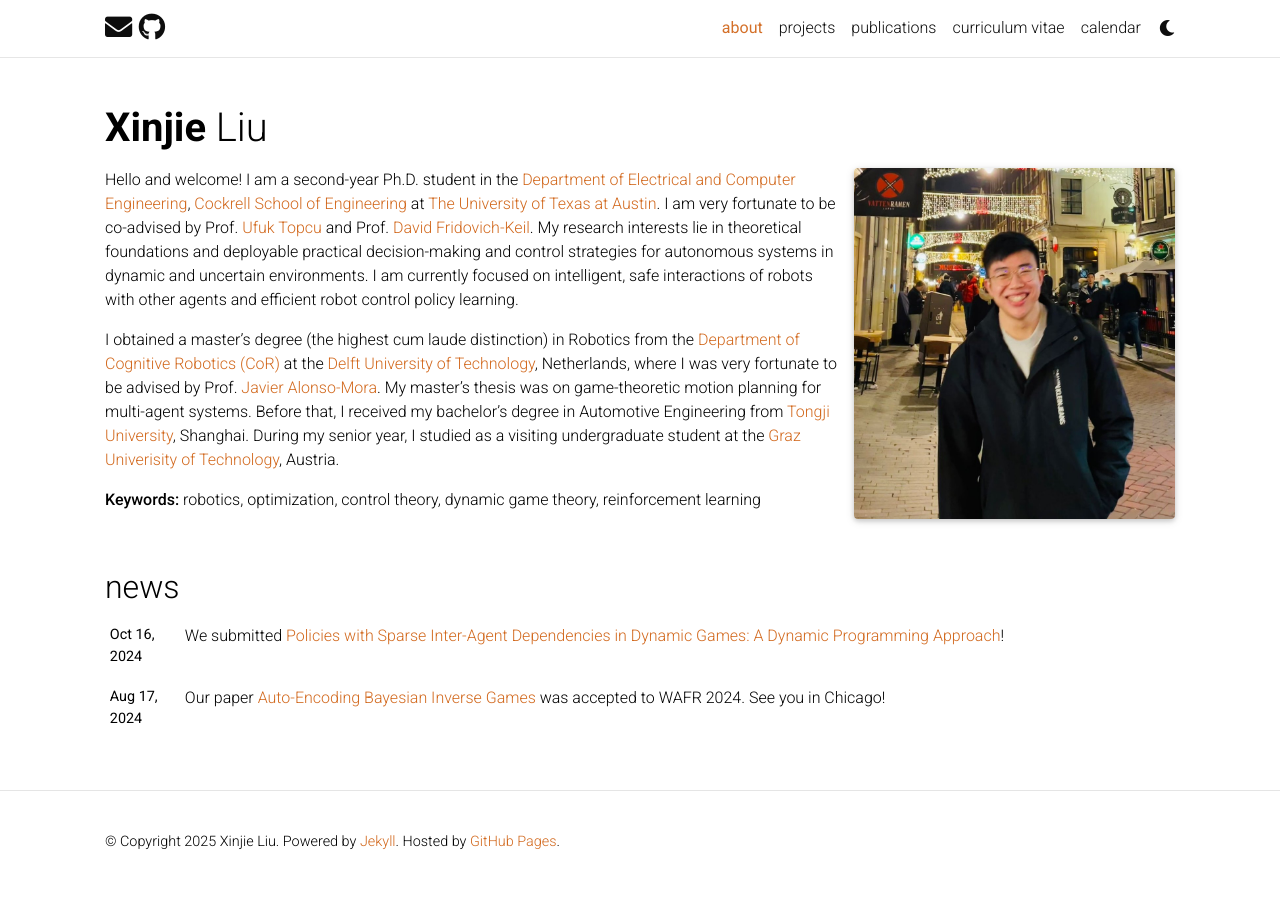
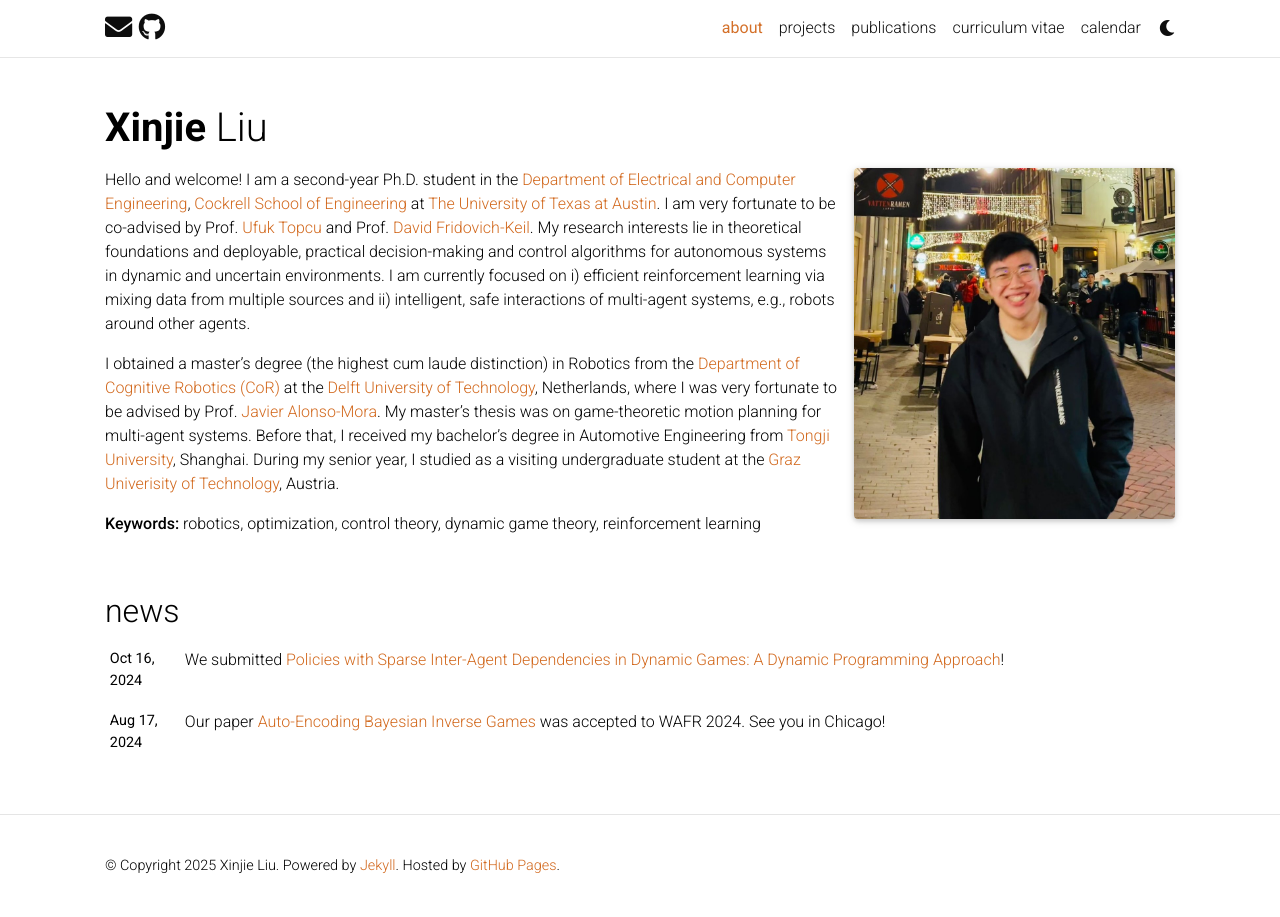
Before and after one commit to xinjie-liu/xinjie-liu.github.io, a Jekyll site: the page built from _pages/about.md, in a window 1280 px wide. Built offline with Jekyll 4.4.1, drawn with Linux system fonts in a browser that asks for light colours; full-size pictures stand in for the smaller copies a plugin makes; comment, search, counter and statistics services are not loaded; a style sheet for code colours, icons or effects is not loaded.

Commit message:
Update about.md

```diff
--- a/_pages/about.md
+++ b/_pages/about.md
@@ -31,8 +31,7 @@
 
 **I am working on my master's thesis and finished the first project from June to October 2022 (topics: game-theoretic planning, objective inference, model-based RL), which is available on the 'projects' page.** -->
 
-
-Hello and welcome! I am a second-year Ph.D. student in the [Department of Electrical and Computer Engineering](https://www.ece.utexas.edu/), [Cockrell School of Engineering](https://cockrell.utexas.edu/) at [The University of Texas at Austin](https://www.utexas.edu/). I am very fortunate to be co-advised by Prof. [Ufuk Topcu](https://www.ae.utexas.edu/people/faculty/faculty-directory/topcu) and Prof. [David Fridovich-Keil](https://dfridovi.github.io/). My research interests lie in theoretical foundations and deployable practical decision-making and control strategies for autonomous systems in dynamic and uncertain environments. I am currently focused on intelligent, safe interactions of robots with other agents and efficient robot control policy learning.
+Hello and welcome! I am a second-year Ph.D. student in the [Department of Electrical and Computer Engineering](https://www.ece.utexas.edu/), [Cockrell School of Engineering](https://cockrell.utexas.edu/) at [The University of Texas at Austin](https://www.utexas.edu/). I am very fortunate to be co-advised by Prof. [Ufuk Topcu](https://www.ae.utexas.edu/people/faculty/faculty-directory/topcu) and Prof. [David Fridovich-Keil](https://dfridovi.github.io/). My research interests lie in theoretical foundations and deployable, practical decision-making and control algorithms for autonomous systems in dynamic and uncertain environments. I am currently focused on i) efficient reinforcement learning via mixing data from multiple sources and ii) intelligent, safe interactions of multi-agent systems, e.g., robots around other agents.
 
 I obtained a master's degree (the highest cum laude distinction) in Robotics from the [Department of Cognitive Robotics (CoR)](https://www.tudelft.nl/3me/over/afdelingen/cognitive-robotics-cor) at the [Delft University of Technology](https://www.tudelft.nl/en/), Netherlands, where I was very fortunate to be advised by Prof. [Javier Alonso-Mora](https://www.autonomousrobots.nl/). My master's thesis was on game-theoretic motion planning for multi-agent systems. Before that, I received my bachelor's degree in Automotive Engineering from [Tongji University](https://en.tongji.edu.cn/p/#/), Shanghai. During my senior year, I studied as a visiting undergraduate student at the [Graz Univerisity of Technology](https://www.tugraz.at/en/home/), Austria.
 
```
